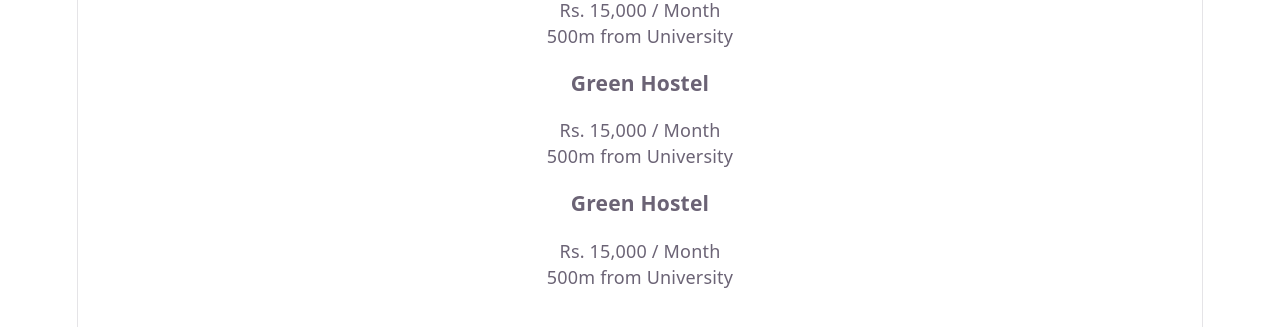
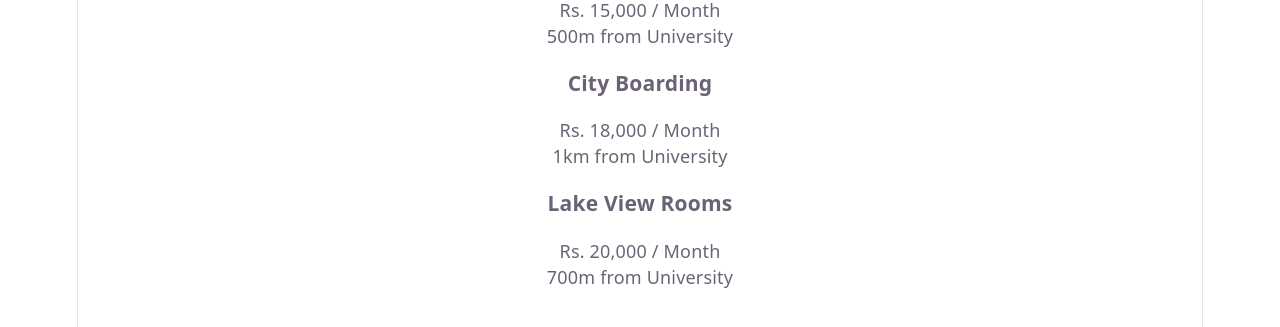
Before and after one commit to mahakumaradmsv24-png/Boarding-Buddy-frontend, a React (Vite) app: page / in a window 1280 px wide. Shown: the part 261-588 px from the top of the page. Built offline with nearby package versions, Linux system fonts and the light colour scheme.

Commit message:
Updated boarding cards

```diff
--- a/src/components/BoardingCard.jsx
+++ b/src/components/BoardingCard.jsx
@@ -1,9 +1,9 @@
-function BoardingCard() {
+function BoardingCard({ title, price, distance }) {
   return (
-    <div>
-      <h3>Green Hostel</h3>
-      <p>Rs. 15,000 / Month</p>
-      <p>500m from University</p>
+    <div className="card">
+      <h3>{title}</h3>
+      <p>{price}</p>
+      <p>{distance}</p>
     </div>
   );
 }
--- a/src/pages/Home.jsx
+++ b/src/pages/Home.jsx
@@ -15,9 +15,23 @@ function Home() {
 
       <hr />
 
-      <BoardingCard />
-      <BoardingCard />
-      <BoardingCard />
+      <BoardingCard
+  title="Green Hostel"
+  price="Rs. 15,000 / Month"
+  distance="500m from University"
+/>
+
+<BoardingCard
+  title="City Boarding"
+  price="Rs. 18,000 / Month"
+  distance="1km from University"
+/>
+
+<BoardingCard
+  title="Lake View Rooms"
+  price="Rs. 20,000 / Month"
+  distance="700m from University"
+/>
     </div>
   );
 }
```
Also changed, not shown: src/App.css (+13 -0 lines).
